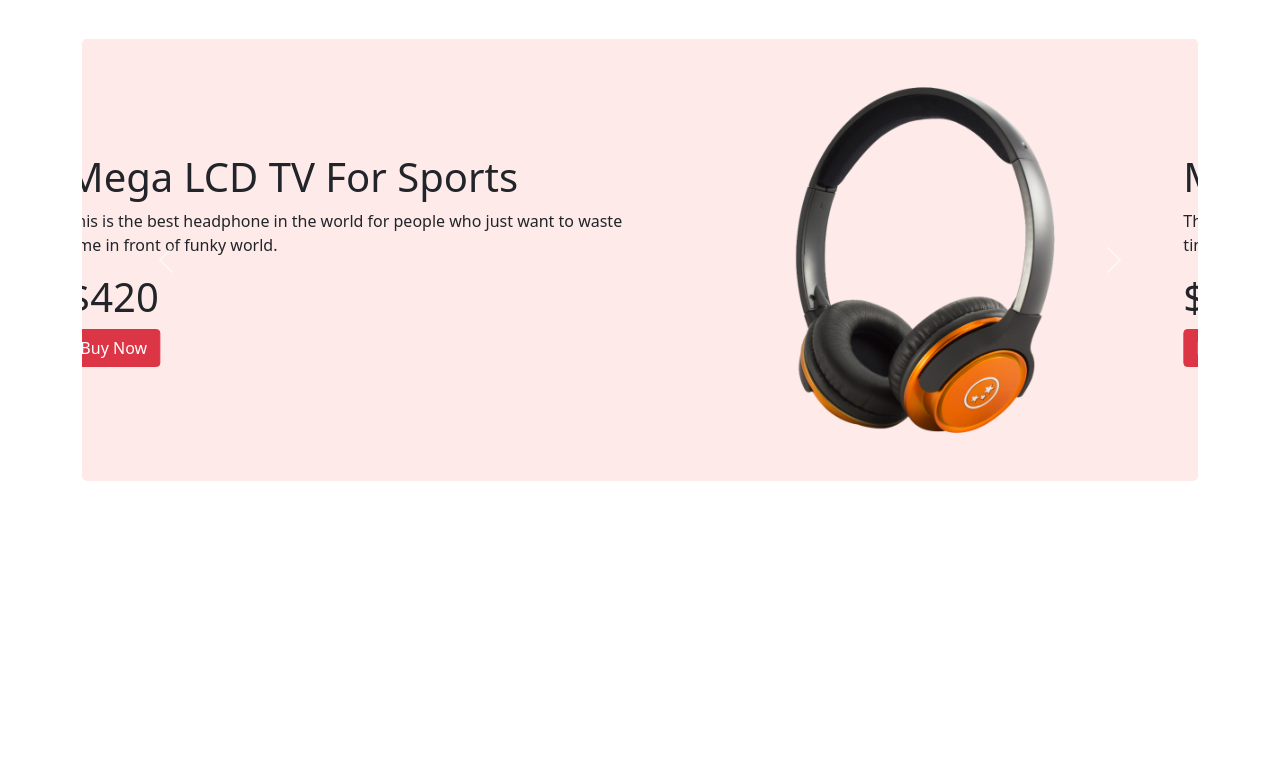
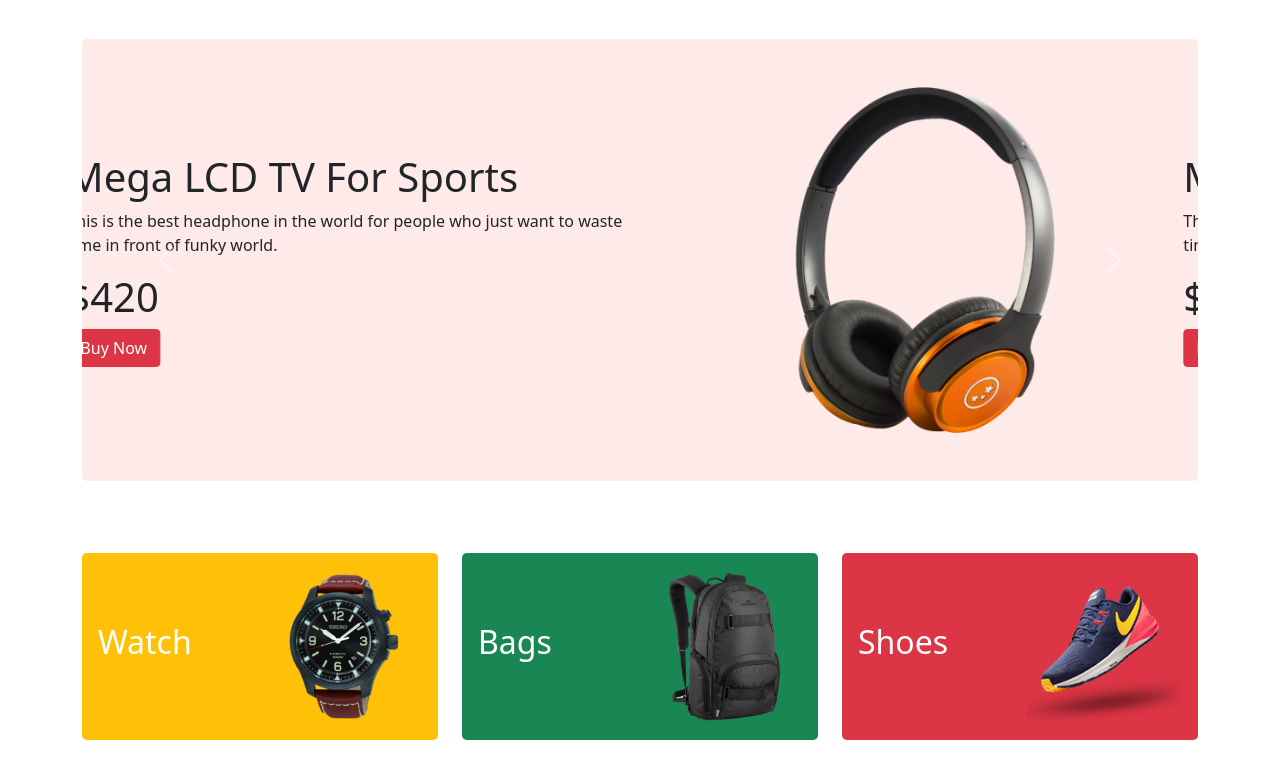
Before and after one commit to aishadhin/panda-ecommerce, a plain HTML site: page index.html in a window 1280 px wide. Shown: the part 66-844 px from the top of the page. Before the commit the page ends 800 px from the top, so only its background shows below. Drawn offline with nearby package versions, Linux system fonts and the light colour scheme.

Commit message:
another commit

```diff
--- a/index.html
+++ b/index.html
@@ -107,7 +107,36 @@
 
 <!-- header end -->
 
+<!-- main section start  -->
 
+    <main>
+        <section>
+            <div class="container">
+                <div class="row g-4 my-5">
+                  <div class="col-lg-4 col-md-6">
+                    <div class="p-3 bg-warning d-flex justify-content-between align-items-center rounded-3">
+                        <h2 class="text-white">Watch</h2>
+                        <img src="images/categories/watch.png" alt="">
+                    </div>
+                  </div>
+                  <div class="col-lg-4 col-md-6">
+                    <div class="p-3 bg-success d-flex justify-content-between align-items-center rounded-3">
+                        <h2 class="text-white">Bags</h2>
+                        <img src="images/categories/bag.png" alt="">
+                    </div>
+                  </div>
+                  <div class="col-lg-4 col-md-6">
+                    <div class="p-3 bg-danger d-flex justify-content-between align-items-center rounded-3">
+                        <h2 class="text-white">Shoes</h2>
+                        <img src="images/categories/shoes.png" alt="">
+                    </div>
+                  </div>
+                </div>
+              </div>
+        </section>
+    </main>
+
+<!-- main section end -->
 
 
 
```
